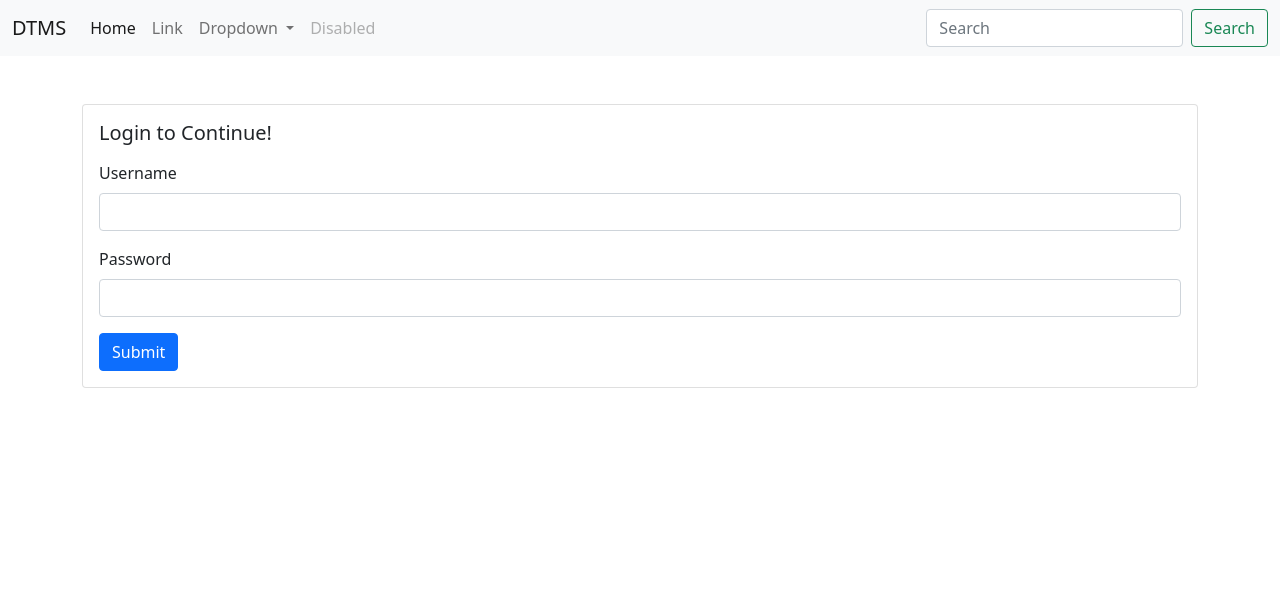
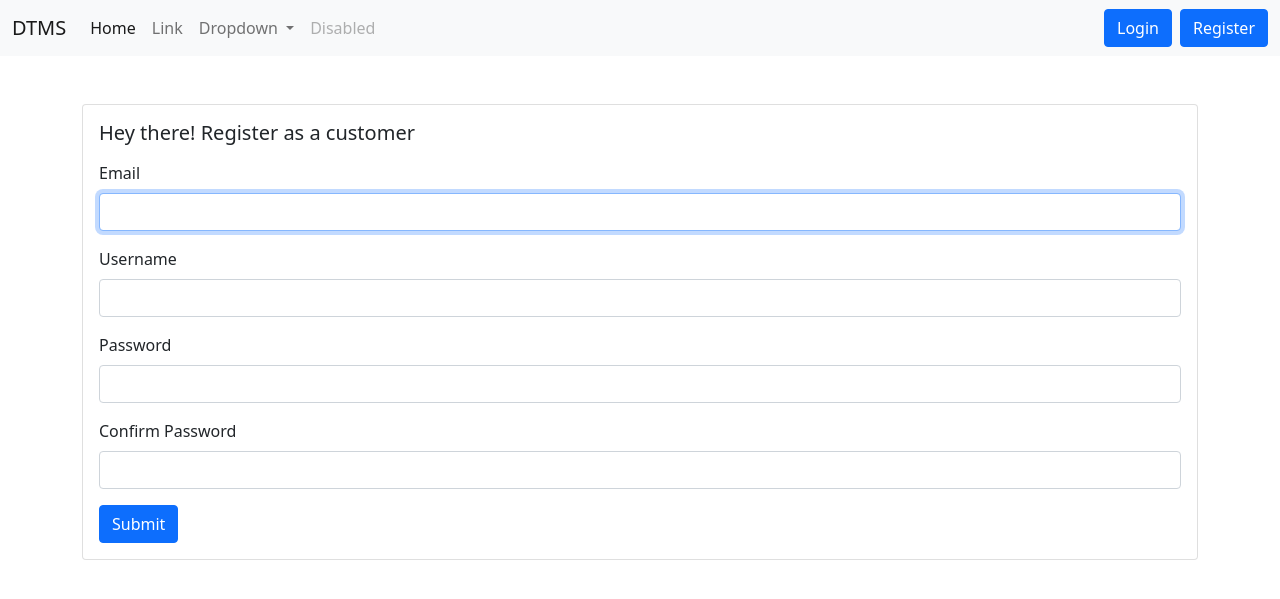
Before and after one commit to thedeveloperske/travellerske, a Django app: template templates/accounts/register_customer.html in a window 1280 px wide. Shown: the top 599 px of the page. Run offline with Django 4.2, Linux system fonts and the light colour scheme; the template is opened without the code that fills it: values that come from a table or form of the project are taken from there, others are empty; some libraries are stand-ins or nearby versions.

Commit message:
Added Registration page

```diff
--- a/account/views.py
+++ b/account/views.py
@@ -20,7 +20,7 @@ def register_customer(request):
     else:
         form = RegisterCustomerForm()
         context = {'form': form}
-        render(request, 'accounts/register_customer.html', context)
+        return render(request, 'accounts/register_customer.html', context)
 
 
 # login a user
--- a/templates/accounts/base.html
+++ b/templates/accounts/base.html
@@ -41,15 +41,26 @@
                     <a class="nav-link disabled" href="#" tabindex="-1" aria-disabled="true">Disabled</a>
                 </li>
             </ul>
-            <form class="d-flex">
-                <input class="form-control me-2" type="search" placeholder="Search" aria-label="Search">
-                <button class="btn btn-outline-success" type="submit">Search</button>
-            </form>
+            <a href="{% url 'login' %}" class="btn btn-primary me-2">Login</a>
+            <a href="{% url 'register-customer' %}" class="btn btn-primary">Register</a>
         </div>
     </div>
 </nav>
 
 <div class="container mt-5">
+
+    {% if messages %}
+
+    {% for message in messages %}
+
+    <div class="alert alert-{{message.tags}}" role="alert">
+        <b>{{ message }}</b>
+    </div>
+
+    {% endfor %}
+
+    {% endif %}
+
     {% block content %}
 
     {% endblock content %}
--- a/templates/accounts/register_customer.html
+++ b/templates/accounts/register_customer.html
@@ -5,19 +5,30 @@
 {% block content %}
 <div class="card">
     <div class="card-body">
-        <h5 class="card-title mb-3">Login to Continue!</h5>
+        <h5 class="card-title mb-3">Hey there! Register as a customer</h5>
         <form method="POST">
+            {% csrf_token %}
             <div class="mb-3">
-                <label for="exampleInputEmail" class="form-label">Username</label>
-                <input type="input" class="form-control" id="exampleInputEmail" aria-describedby="emailHeader">
+                <label class="form-label">Email</label>
+                {% render_field form.username class="form-control" %}
             </div>
 
             <div class="mb-3">
-                <label for="exampleInputPassword1" class="form-label">Password</label>
-                <input type="password" class="form-control" id="exampleInputPassword1">
+                <label class="form-label">Username</label>
+                {% render_field form.username class="form-control" %}
             </div>
 
-            <button type="submit" class="btn btn-primary">Submit</button>
+            <div class="mb-3">
+                <label class="form-label">Password</label>
+                {% render_field form.password1 class="form-control" %}
+            </div>
+
+            <div class="mb-3">
+                <label class="form-label">Confirm Password</label>
+                {% render_field form.password2 class="form-control" %}
+            </div>
+
+            <button class="btn btn-primary">Submit</button>
         </form>
     </div>
 </div>
```
Also changed, not shown: templates/accounts/login.html (+6 -3 lines).
